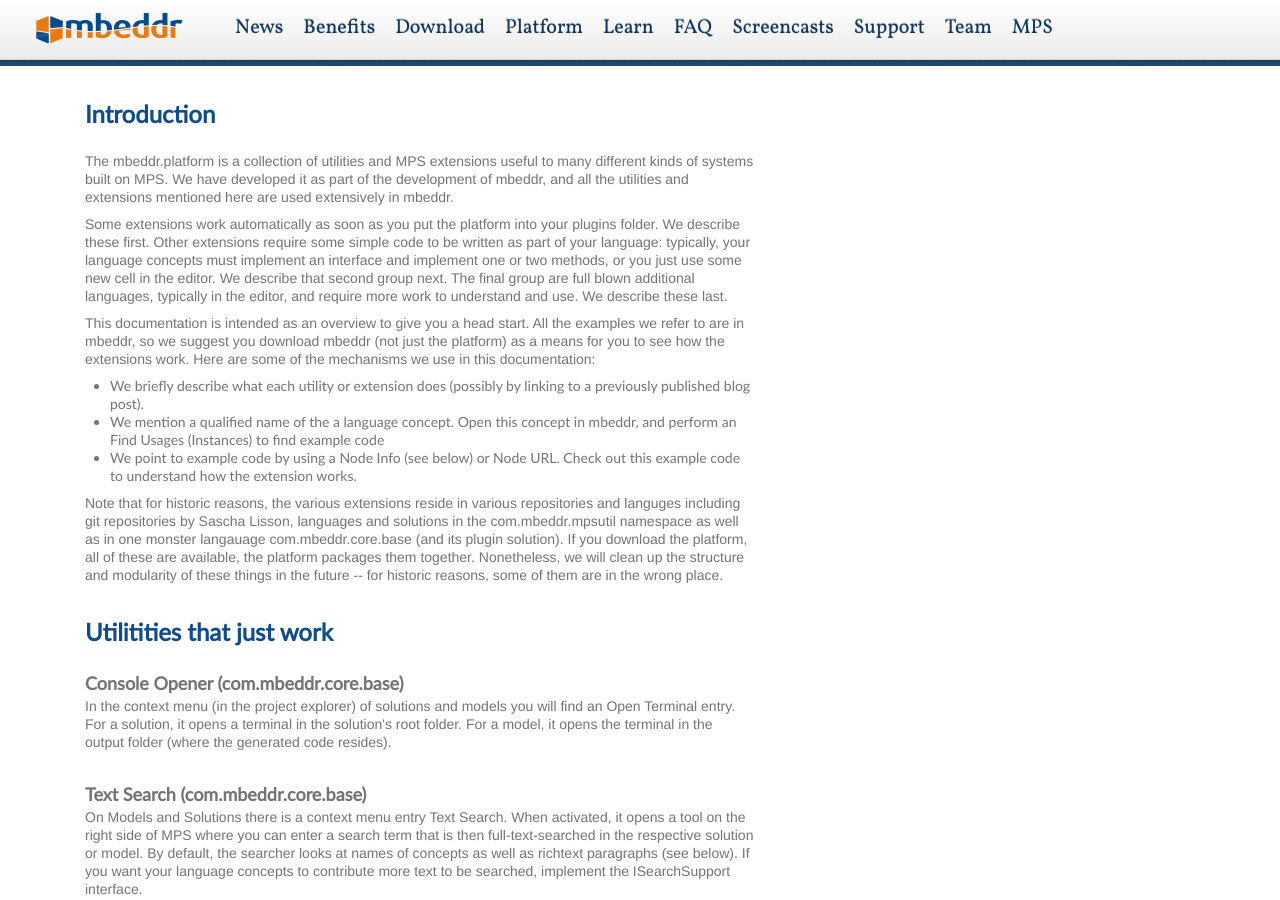
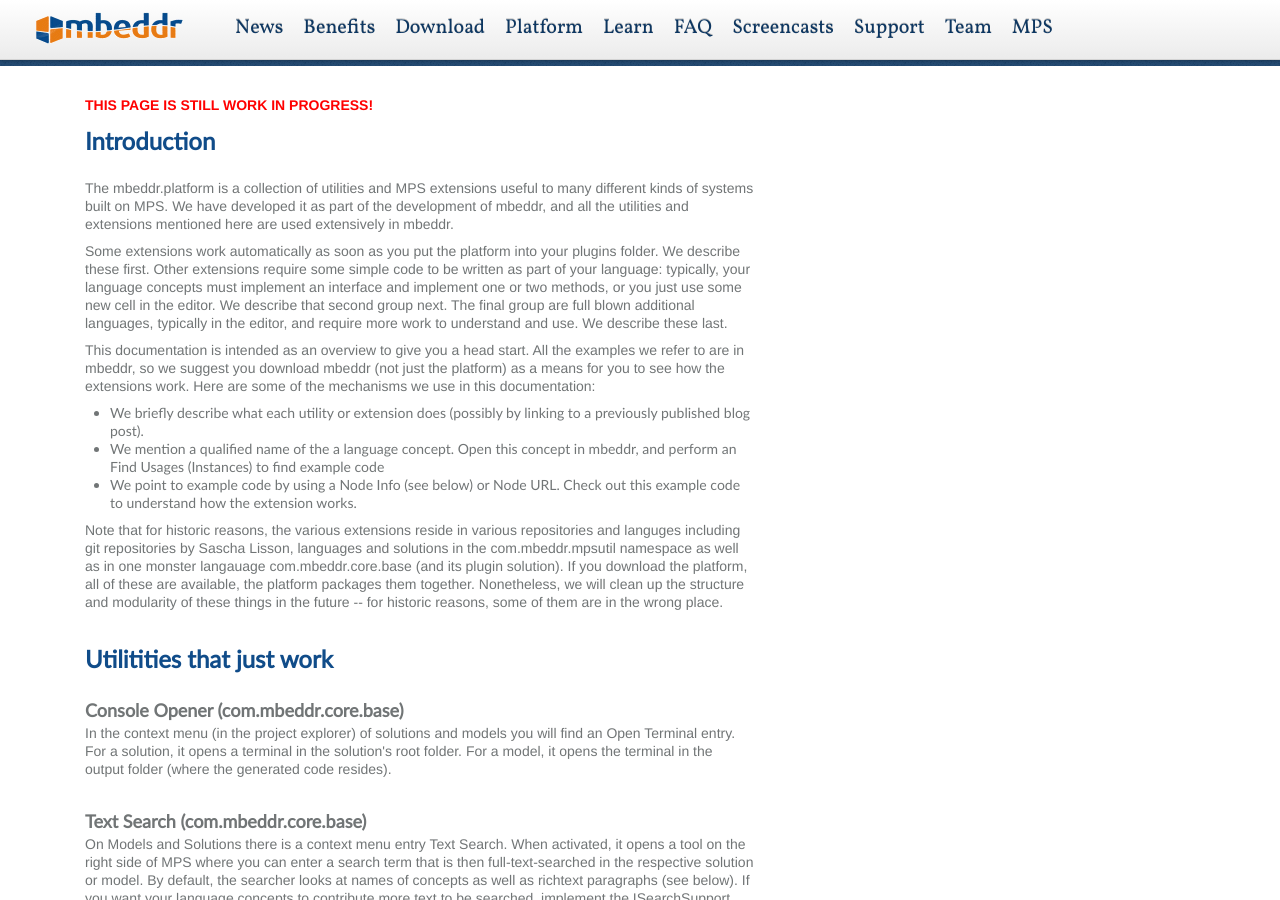
Before and after one commit to mbeddr/mbeddr.github.io, a Jekyll site: the page platform.html, which Jekyll copies as it is, in a window 1280 px wide and 900 px high. Built offline with Jekyll 4.4.1, drawn with Linux system fonts in a browser that asks for light colours; nearby versions of some CDN libraries; library files that are not in the unit come from our copies.

Commit message:
added platform page

```diff
--- a/platform.html
+++ b/platform.html
@@ -121,8 +121,9 @@
 
 
 
-
-
+                        <p>
+                        <font color="red"><b>THIS PAGE IS STILL WORK IN PROGRESS!</b></font>
+                        </p>
 
 
 
```
